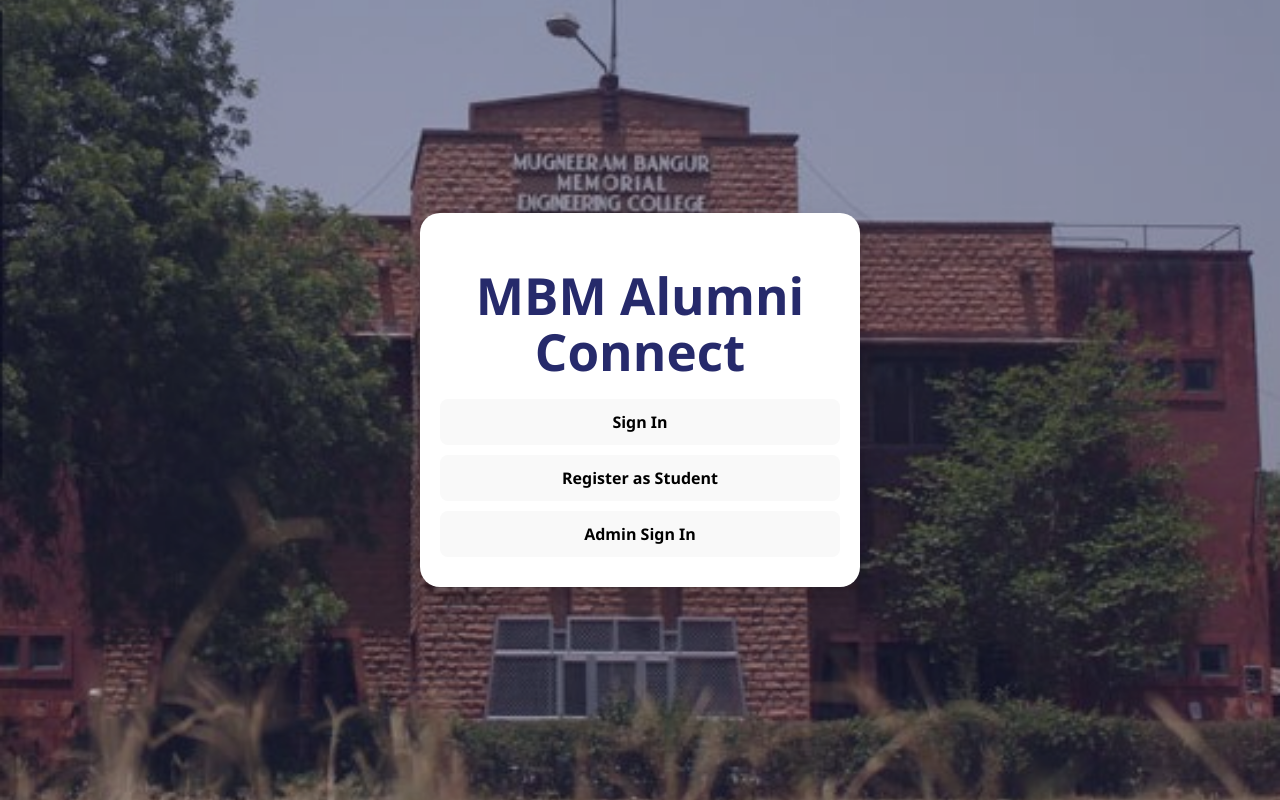
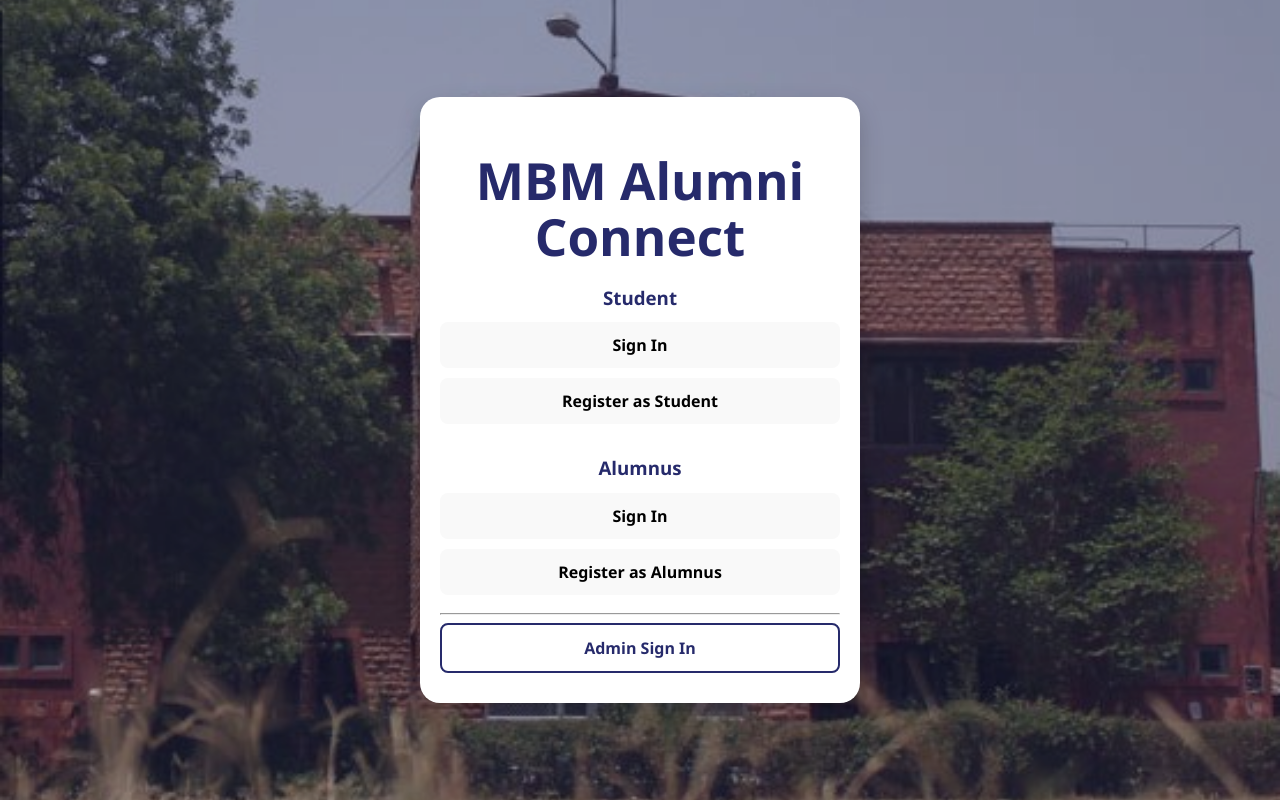
Before and after one commit to Vipash/Alumni-Connect, a React (Vite) app: page / in a window 1280 px wide. Built offline with nearby package versions, Linux system fonts and the light colour scheme.

Commit message:
mental retardation

```diff
--- a/src/App.jsx
+++ b/src/App.jsx
@@ -65,7 +65,7 @@ function App() {
     if (pass === "admin123") setView('admin-dash');
   };
 
-return (
+  return (
     <div className="app-root">
       {/* 1. DASHBOARD VIEW */}
       {loginStatus === 'approved' ? (
@@ -89,14 +89,13 @@ return (
           </main>
         </div>
       ) : view === 'admin-dash' ? (
-        /* 2. ADMIN VIEW */
         <div className="modal-overlay">
           <div className="modal-box admin-modal">
             <AdminDashboard setView={setView} />
           </div>
         </div>
       ) : (
-        /* 3. VISITOR VIEW (Landing/Login/Register) */
+        /* 3. VISITOR VIEW */
         <>
           {view === 'home' && <div className="landing-bg"></div>}
 
@@ -113,9 +112,14 @@ return (
                 {view === 'home' && (
                   <>
                     <h1>MBM Alumni Connect</h1>
+                    <h3>Student</h3>
                     <button onClick={() => setView('login-student')}>Sign In</button>
                     <button onClick={() => { setFormData({...formData, role: 'student'}); setView('reg-student'); }}>Register as Student</button>
-                    <button onClick={handleAdminLogin}>Admin Sign In</button>
+                    <h3>Alumnus</h3>
+                    <button onClick={() => setView('login-alumni')}>Sign In</button>
+                    <button onClick={() => { setFormData({...formData, role: 'alumni'}); setView('reg-alumni'); }}>Register as Alumnus</button>
+                    <hr />
+                    <button className="admin-btn" onClick={handleAdminLogin}>Admin Sign In</button>
                   </>
                 )}
                 {(view === 'login-student' || view === 'login-alumni') && (
```
